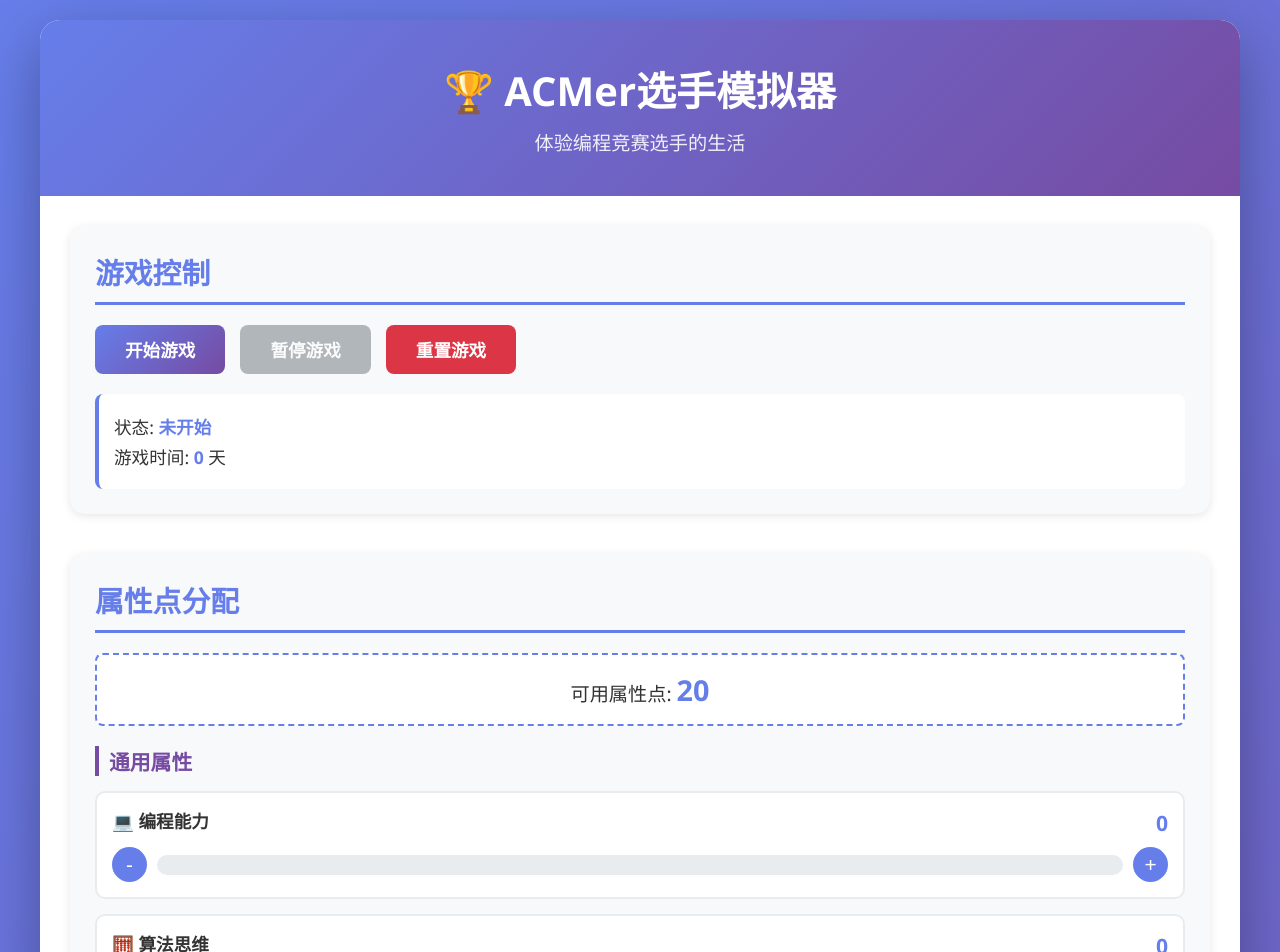
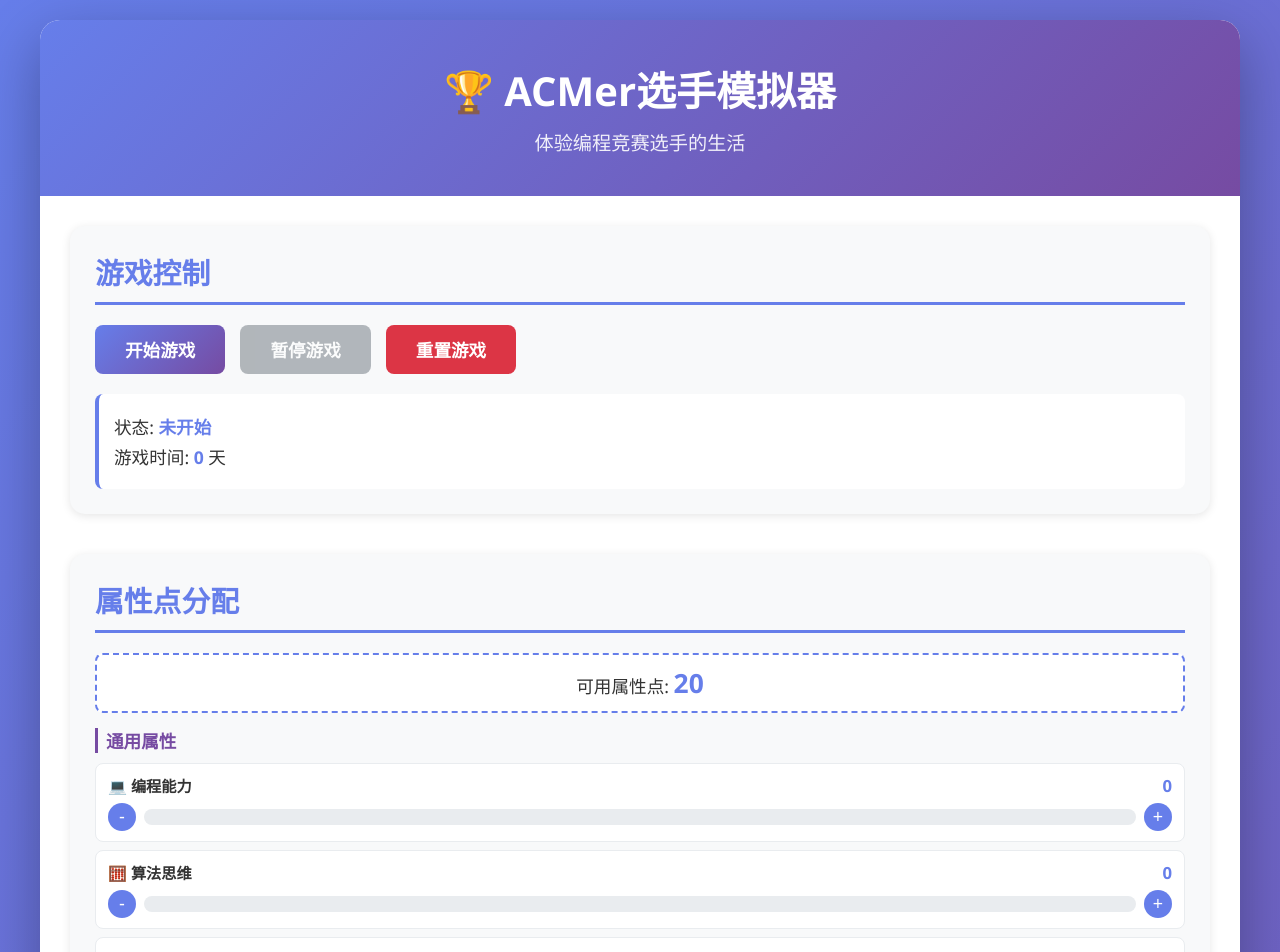
Before and after one commit to a48zhang/ACMer-Simulator, a React (Vite) app: page / in a window 1280 px wide. Shown: the top 952 px of the page. Built offline with nearby package versions, Linux system fonts and the light colour scheme.

Commit message:
Make attribute panel layout more compact
Co-authored-by: a48zhang <107384053+a48zhang@users.noreply.github.com>

```diff
--- a/src/index.css
+++ b/src/index.css
@@ -128,11 +128,11 @@ section h2 {
 
 .attribute-points {
   background: white;
-  padding: 15px;
+  padding: 10px;
   border-radius: 8px;
-  margin-bottom: 20px;
+  margin-bottom: 15px;
   text-align: center;
-  font-size: 1.2em;
+  font-size: 1.1em;
   border: 2px dashed #667eea;
 }
 
@@ -143,27 +143,27 @@ section h2 {
 }
 
 .attribute-group {
-  margin-bottom: 25px;
+  margin-bottom: 15px;
 }
 
 .attribute-group h3 {
   color: #764ba2;
-  margin-bottom: 15px;
-  font-size: 1.3em;
-  padding-left: 10px;
-  border-left: 4px solid #764ba2;
+  margin-bottom: 10px;
+  font-size: 1.1em;
+  padding-left: 8px;
+  border-left: 3px solid #764ba2;
 }
 
 .attributes-grid {
   display: grid;
-  gap: 15px;
+  gap: 8px;
 }
 
 .attribute-item {
   background: white;
-  padding: 15px;
-  border-radius: 10px;
-  border: 2px solid #e9ecef;
+  padding: 10px 12px;
+  border-radius: 8px;
+  border: 1px solid #e9ecef;
   transition: all 0.3s ease;
 }
 
@@ -175,8 +175,8 @@ section h2 {
 .attribute-header {
   display: flex;
   justify-content: space-between;
-  margin-bottom: 10px;
-  font-size: 1.1em;
+  margin-bottom: 6px;
+  font-size: 0.95em;
 }
 
 .attribute-name {
@@ -186,23 +186,23 @@ section h2 {
 .attribute-value {
   color: #667eea;
   font-weight: bold;
-  font-size: 1.2em;
+  font-size: 1.1em;
 }
 
 .attribute-controls {
   display: flex;
   align-items: center;
-  gap: 10px;
+  gap: 8px;
 }
 
 .btn-small {
-  width: 35px;
-  height: 35px;
+  width: 28px;
+  height: 28px;
   border: none;
   border-radius: 50%;
   background: #667eea;
   color: white;
-  font-size: 1.3em;
+  font-size: 1.1em;
   cursor: pointer;
   transition: all 0.3s ease;
   display: flex;
@@ -217,9 +217,9 @@ section h2 {
 
 .progress-bar {
   flex: 1;
-  height: 20px;
+  height: 16px;
   background: #e9ecef;
-  border-radius: 10px;
+  border-radius: 8px;
   overflow: hidden;
 }
 
```
